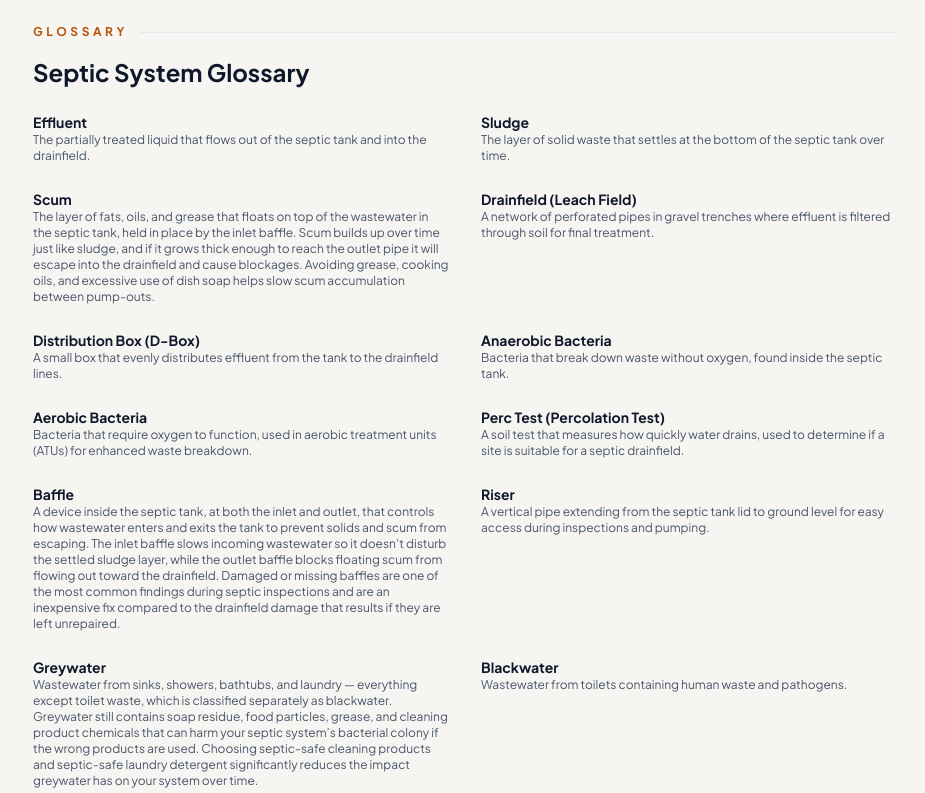
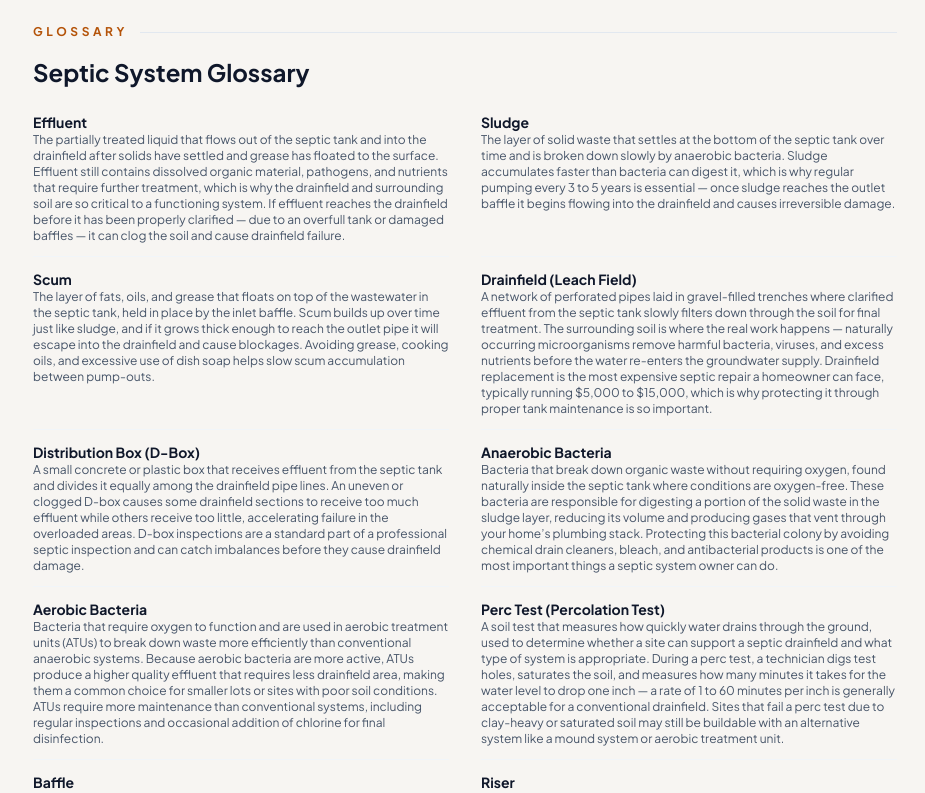
Before and after one commit to thebasementguide2026/theseptic.guide-, a Next.js app: page /articles/complete-septic-guide in a window 1280 px wide. Shown: the part 6240-7033 px from the top of the page, without its empty margins (175-1100 px from the left). Built offline with nearby package versions, Linux system fonts and the light colour scheme.

Commit message:
Update remaining 9 glossary definitions on complete septic guide

```diff
--- a/app/articles/complete-septic-guide/page.tsx
+++ b/app/articles/complete-septic-guide/page.tsx
@@ -423,11 +423,11 @@ export default function CompleteSepticGuideArticle() {
           <div className='grid md:grid-cols-2 gap-x-8 gap-y-3'>
             <div className='border-b border-slate-100 pb-3'>
               <dt className='font-bold text-slate-900 text-sm'>Effluent</dt>
-              <dd className='text-slate-600 text-xs'>The partially treated liquid that flows out of the septic tank and into the drainfield.</dd>
+              <dd className='text-slate-600 text-xs'>The partially treated liquid that flows out of the septic tank and into the drainfield after solids have settled and grease has floated to the surface. Effluent still contains dissolved organic material, pathogens, and nutrients that require further treatment, which is why the drainfield and surrounding soil are so critical to a functioning system. If effluent reaches the drainfield before it has been properly clarified &mdash; due to an overfull tank or damaged baffles &mdash; it can clog the soil and cause drainfield failure.</dd>
             </div>
             <div className='border-b border-slate-100 pb-3'>
               <dt className='font-bold text-slate-900 text-sm'>Sludge</dt>
-              <dd className='text-slate-600 text-xs'>The layer of solid waste that settles at the bottom of the septic tank over time.</dd>
+              <dd className='text-slate-600 text-xs'>The layer of solid waste that settles at the bottom of the septic tank over time and is broken down slowly by anaerobic bacteria. Sludge accumulates faster than bacteria can digest it, which is why regular pumping every 3 to 5 years is essential &mdash; once sludge reaches the outlet baffle it begins flowing into the drainfield and causes irreversible damage.</dd>
             </div>
             <div className='border-b border-slate-100 pb-3'>
               <dt className='font-bold text-slate-900 text-sm'>Scum</dt>
@@ -435,23 +435,23 @@ export default function CompleteSepticGuideArticle() {
             </div>
             <div className='border-b border-slate-100 pb-3'>
               <dt className='font-bold text-slate-900 text-sm'>Drainfield (Leach Field)</dt>
-              <dd className='text-slate-600 text-xs'>A network of perforated pipes in gravel trenches where effluent is filtered through soil for final treatment.</dd>
+              <dd className='text-slate-600 text-xs'>A network of perforated pipes laid in gravel-filled trenches where clarified effluent from the septic tank slowly filters down through the soil for final treatment. The surrounding soil is where the real work happens &mdash; naturally occurring microorganisms remove harmful bacteria, viruses, and excess nutrients before the water re-enters the groundwater supply. Drainfield replacement is the most expensive septic repair a homeowner can face, typically running $5,000 to $15,000, which is why protecting it through proper tank maintenance is so important.</dd>
             </div>
             <div className='border-b border-slate-100 pb-3'>
               <dt className='font-bold text-slate-900 text-sm'>Distribution Box (D-Box)</dt>
-              <dd className='text-slate-600 text-xs'>A small box that evenly distributes effluent from the tank to the drainfield lines.</dd>
+              <dd className='text-slate-600 text-xs'>A small concrete or plastic box that receives effluent from the septic tank and divides it equally among the drainfield pipe lines. An uneven or clogged D-box causes some drainfield sections to receive too much effluent while others receive too little, accelerating failure in the overloaded areas. D-box inspections are a standard part of a professional septic inspection and can catch imbalances before they cause drainfield damage.</dd>
             </div>
             <div className='border-b border-slate-100 pb-3'>
               <dt className='font-bold text-slate-900 text-sm'>Anaerobic Bacteria</dt>
-              <dd className='text-slate-600 text-xs'>Bacteria that break down waste without oxygen, found inside the septic tank.</dd>
+              <dd className='text-slate-600 text-xs'>Bacteria that break down organic waste without requiring oxygen, found naturally inside the septic tank where conditions are oxygen-free. These bacteria are responsible for digesting a portion of the solid waste in the sludge layer, reducing its volume and producing gases that vent through your home&rsquo;s plumbing stack. Protecting this bacterial colony by avoiding chemical drain cleaners, bleach, and antibacterial products is one of the most important things a septic system owner can do.</dd>
             </div>
             <div className='border-b border-slate-100 pb-3'>
               <dt className='font-bold text-slate-900 text-sm'>Aerobic Bacteria</dt>
-              <dd className='text-slate-600 text-xs'>Bacteria that require oxygen to function, used in aerobic treatment units (ATUs) for enhanced waste breakdown.</dd>
+              <dd className='text-slate-600 text-xs'>Bacteria that require oxygen to function and are used in aerobic treatment units (ATUs) to break down waste more efficiently than conventional anaerobic systems. Because aerobic bacteria are more active, ATUs produce a higher quality effluent that requires less drainfield area, making them a common choice for smaller lots or sites with poor soil conditions. ATUs require more maintenance than conventional systems, including regular inspections and occasional addition of chlorine for final disinfection.</dd>
             </div>
             <div className='border-b border-slate-100 pb-3'>
               <dt className='font-bold text-slate-900 text-sm'>Perc Test (Percolation Test)</dt>
-              <dd className='text-slate-600 text-xs'>A soil test that measures how quickly water drains, used to determine if a site is suitable for a septic drainfield.</dd>
+              <dd className='text-slate-600 text-xs'>A soil test that measures how quickly water drains through the ground, used to determine whether a site can support a septic drainfield and what type of system is appropriate. During a perc test, a technician digs test holes, saturates the soil, and measures how many minutes it takes for the water level to drop one inch &mdash; a rate of 1 to 60 minutes per inch is generally acceptable for a conventional drainfield. Sites that fail a perc test due to clay-heavy or saturated soil may still be buildable with an alternative system like a mound system or aerobic treatment unit.</dd>
             </div>
             <div className='border-b border-slate-100 pb-3'>
               <dt className='font-bold text-slate-900 text-sm'>Baffle</dt>
@@ -459,7 +459,7 @@ export default function CompleteSepticGuideArticle() {
             </div>
             <div className='border-b border-slate-100 pb-3'>
               <dt className='font-bold text-slate-900 text-sm'>Riser</dt>
-              <dd className='text-slate-600 text-xs'>A vertical pipe extending from the septic tank lid to ground level for easy access during inspections and pumping.</dd>
+              <dd className='text-slate-600 text-xs'>A vertical pipe extending from the septic tank lid up to ground level, providing easy surface access for inspections and pump-outs without requiring excavation each time. Without risers, a technician has to dig up the yard to locate and open the tank lid every time the system needs service, adding time and cost to every visit. Installing risers is one of the most practical upgrades a septic homeowner can make.</dd>
             </div>
             <div className='border-b border-slate-100 pb-3'>
               <dt className='font-bold text-slate-900 text-sm'>Greywater</dt>
@@ -467,7 +467,7 @@ export default function CompleteSepticGuideArticle() {
             </div>
             <div className='border-b border-slate-100 pb-3'>
               <dt className='font-bold text-slate-900 text-sm'>Blackwater</dt>
-              <dd className='text-slate-600 text-xs'>Wastewater from toilets containing human waste and pathogens.</dd>
+              <dd className='text-slate-600 text-xs'>Wastewater from toilets containing human waste and pathogens, which requires the full treatment process of the septic tank and drainfield before it can safely return to the environment. Blackwater has a much higher concentration of harmful bacteria and viruses than greywater, which is why what you flush directly impacts the health and longevity of your entire system. Only human waste and toilet paper should ever enter the blackwater stream.</dd>
             </div>
           </div>
         </div>
```
